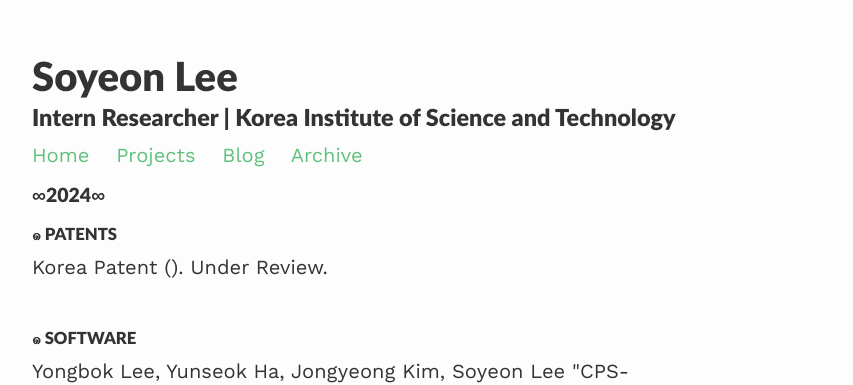
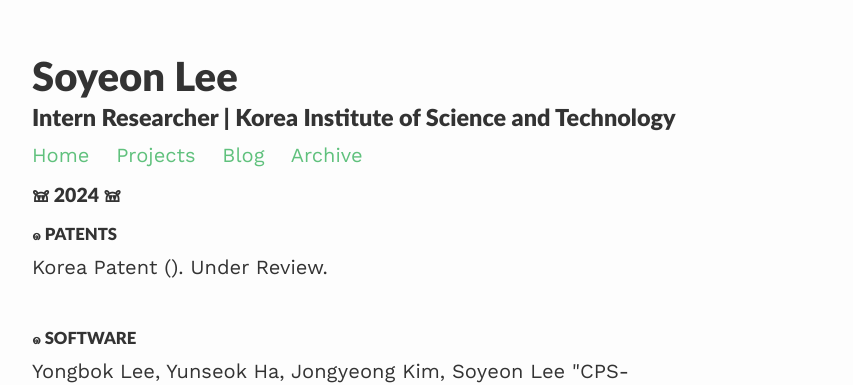
Before and after one commit to soysilver/soysilvery, a Jekyll site: the page built from archive.html, in a window 1280 px wide. Shown: the top 385 px of the page, without its empty margins (208-1061 px from the left). Built offline with Jekyll 4.4.1, drawn with Linux system fonts in a browser that asks for light colours; nearby versions of some CDN libraries.

```diff
--- a/archive.html
+++ b/archive.html
@@ -5,7 +5,7 @@ title: Archive
 ---
 
 <div>
-	<h3><small>∞2024∞</small></h3>
+	<h3><small>𖠌 2024 𖠌</small></h3>
 
 	<h4><small>๑ PATENTS</small></h4>
 		<a>Korea Patent (). Under Review.</a><br/><br>
```
